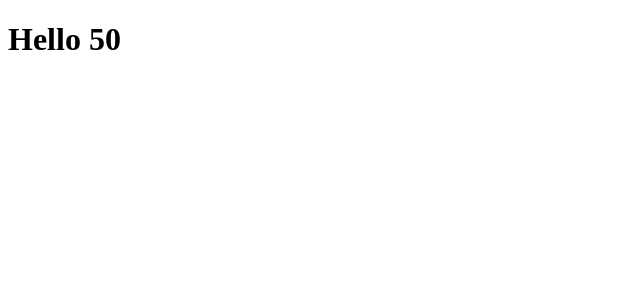
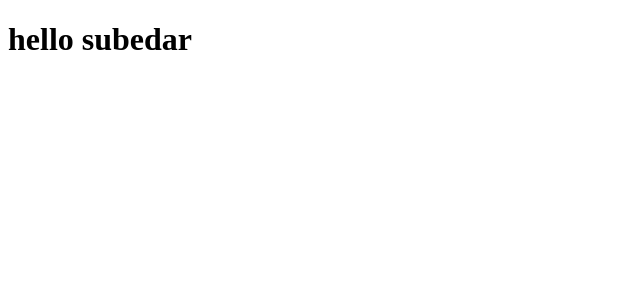
Before and after one commit to SUBE007/ReactSelfLearning, a React (Create React App) app: page / in a window 1280 px wide. Shown: the top 300 px of the page, without its empty margins (0-640 px from the left). Built offline with nearby package versions, Linux system fonts and the light colour scheme.

Commit message:
[SUBE]Refactored done many things like method and variable

```diff
--- a/src/App.js
+++ b/src/App.js
@@ -1,6 +1,15 @@
  import React from "react";
-  //Simple String
+  //Simple String,variable,function
   //Math Expression
-const element=<h1> Hello {10+40}</h1>;
+// const el="DUBE"
+// const element=<h1> Hello {el}</h1>;
 
+// function show(name){
+//   return name;
+// }
+
+let user={
+  firstname:"subedar"
+}
+const element=<h1> hello {user.firstname}</h1>
  export default element;
```
